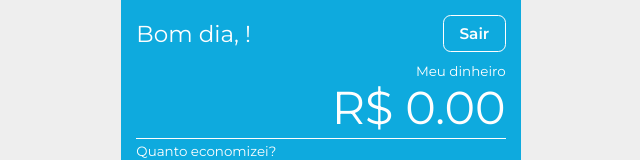
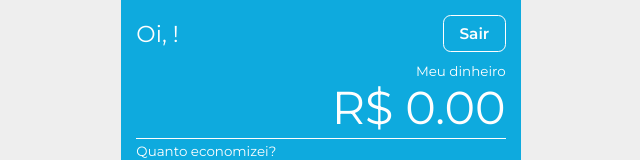
Before and after one commit to jonathan-santos/pague-ze, a React (Create React App) app: page / in a window 1280 px wide. Shown: the top 160 px of the page, without its empty margins (319-959 px from the left). Built offline with nearby package versions, Linux system fonts and the light colour scheme; no server answers; sample sign-in values are in the browser's storage.

Commit message:
Fixed styling issues in pages Home and NewSpending

```diff
--- a/src/pages/home/index.js
+++ b/src/pages/home/index.js
@@ -44,7 +44,7 @@ function Home({ history }) {
         <div className='pagina-home'>
             <div className="topo">
                 <div className="conta">
-                    <p className='saudacao'>Bom dia, {username}!</p>
+                    <p className='saudacao'>Oi, {username}!</p>
 
                     <button className="botao-sair" onClick={handleClickSair}>
                         Sair
--- a/src/pages/newSpending/index.js
+++ b/src/pages/newSpending/index.js
@@ -13,7 +13,6 @@ function NewSpending({ history }) {
 
     const handleFormSubmit = e => {
         e.preventDefault()
-        console.log('SUBMIT')
         history.goBack()
     }
 
@@ -39,7 +38,7 @@ function NewSpending({ history }) {
                     <input
                         id='value'
                         name='value'
-                        type='value'
+                        type='number'
                         min="0.01"
                         step="0.01"
                         max="9999999"
@@ -58,7 +57,6 @@ function NewSpending({ history }) {
                                 type='checkbox'
                                 checked={type === 0}
                                 onChange={e => setType(0)}
-                                required
                             />
 
                             <span>Recebi</span>
@@ -71,7 +69,6 @@ function NewSpending({ history }) {
                                 type='checkbox'
                                 checked={type === 1}
                                 onChange={e => setType(1)}
-                                required
                             />
 
                             <span>Paguei</span>
```
